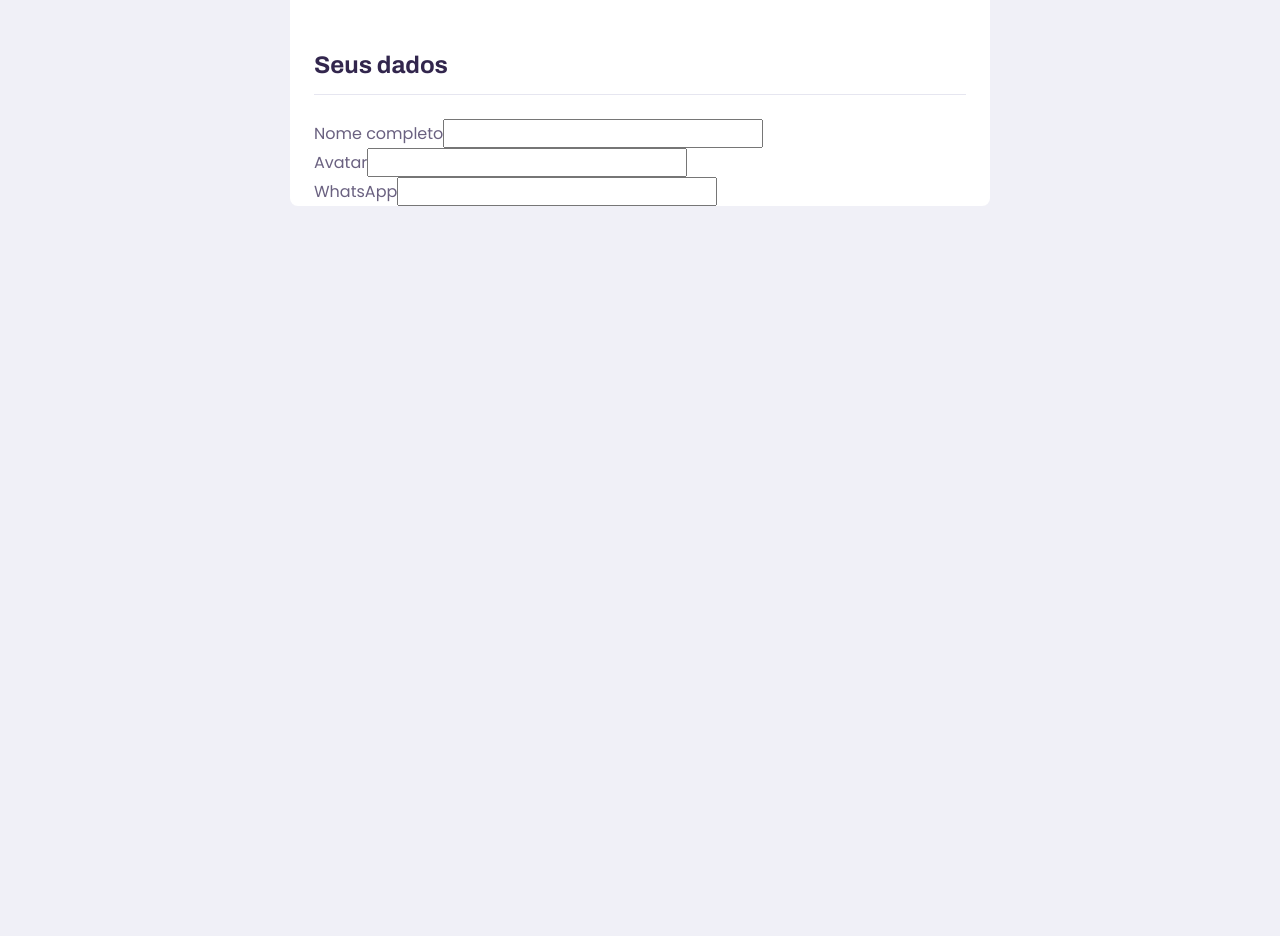
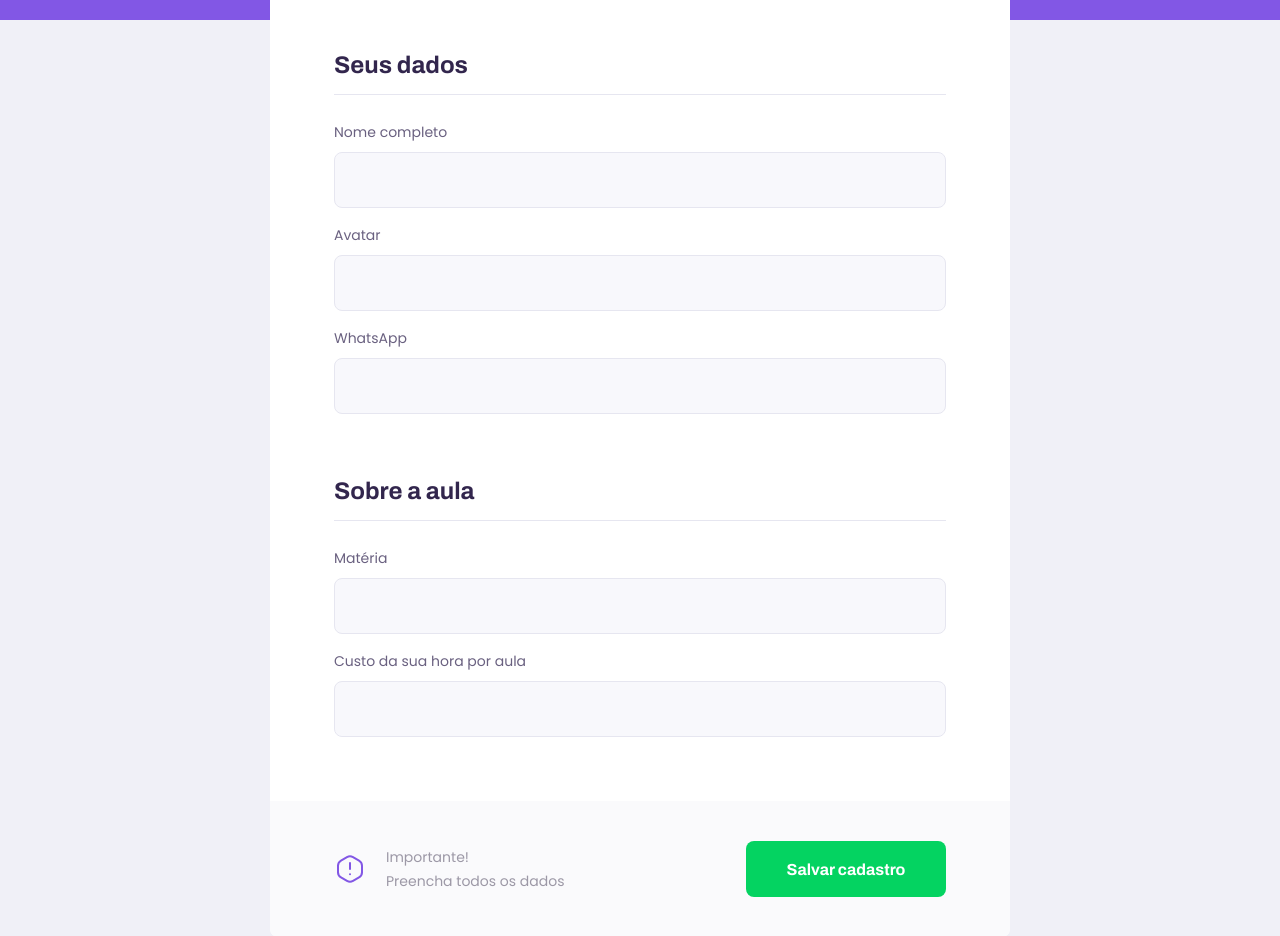
Before and after one commit to MatheusCandido1/web_proffy, a React (Create React App) app: page /give-classes in a window 1280 px wide. Shown: the part 320-1256 px from the top of the page. Before the commit the page ends 800 px from the top, so only its background shows below. Built offline with nearby package versions, Linux system fonts and the light colour scheme.

Commit message:
fix-header-style

```diff
--- a/src/components/Input/index.tsx
+++ b/src/components/Input/index.tsx
@@ -0,0 +1,19 @@
+import React, { InputHTMLAttributes } from 'react';
+
+import './style.css';
+
+interface InputProps extends InputHTMLAttributes<HTMLInputElement>{
+    name: string;
+    label: string;
+}
+
+const  Input: React.FC<InputProps> = ({ label,name, ...rest }) => {
+    return(
+        <div className="input-block">
+            <label htmlFor={name}>{ label }</label>
+            <input type="text" id={name} {...rest} />
+        </div>
+    );
+}
+
+export default Input;
--- a/src/components/Input/style.css
+++ b/src/components/Input/style.css
@@ -0,0 +1,34 @@
+.input-block {
+    position: relative;
+}
+
+.input-block + .input-block {
+    margin-top: 1.4rem;
+}
+
+.input-block label {
+    font-size: 1.4rem;
+}
+
+.input-block input {
+    width: 100%;
+    height: 5.6rem;
+    margin-top: 0.8rem;
+    border-radius: 0.8rem;
+    background: var(--color-input-background);
+    border: 1px solid var(--color-line-in-white);
+    outline: 0;
+    padding: 0 1.6rem;
+    font: 1.6rem Archivo;
+}
+
+.input-block:focus-within::after {
+    width: calc(100% - 3.2rem);
+    height: 2px;
+    content: '';
+    background: var(--color-primary-light);
+    position: absolute;
+    left: 1.6rem;
+    right: 1.6rem;
+    bottom: 0;
+}
--- a/src/components/PageHeader/style.css
+++ b/src/components/PageHeader/style.css
@@ -50,7 +50,7 @@
 }
 
 @media (min-width: 700px){
-    .page-header{
+    .page-header {
         height: 340px;
     }
 
@@ -66,7 +66,7 @@
         display: flex;
         flex-direction: column;
         justify-content: center;
-        align-items: center;
+        align-items: flex-start;
     }
 
     .page-header .header-content strong {
--- a/src/pages/TeacherForm/index.tsx
+++ b/src/pages/TeacherForm/index.tsx
@@ -3,6 +3,9 @@
 import PageHeader from '../../components/PageHeader';
 
 import './style.css'
+import Input from '../../components/Input';
+
+import warningIcon from '../../assets/images/icons/warning.svg'
 
 function TeacherForm() {
     return (
@@ -15,23 +18,27 @@
          <main>
             <fieldset>
                 <legend> Seus dados </legend>
+                <Input name="name" label="Nome completo" />
+                <Input name="avatar" label="Avatar" />
+                <Input name="whatsapp" label="WhatsApp" />
+            </fieldset>
 
-                <div className="input-block">
-                     <label htmlFor="name">Nome completo</label>
-                     <input type="text" id="name"/>
-                 </div>
+            <fieldset>
+                <legend> Sobre a aula </legend>
+                <Input name="subject" label="Matéria" />
+                <Input name="cost" label="Custo da sua hora por aula" />
+            </fieldset>
 
-                 <div className="input-block">
-                     <label htmlFor="avatar">Avatar</label>
-                     <input type="text" id="avatar"/>
-                 </div>
-
-                 <div className="input-block">
-                     <label htmlFor="whatsapp">WhatsApp</label>
-                     <input type="text" id="whatsapp"/>
-                 </div>
-
-            </fieldset>
+            <footer>
+                <p>
+                    <img src={warningIcon} alt="Aviso importante" />
+                    Importante! <br />
+                    Preencha todos os dados
+                </p>
+                <button type="button">
+                    Salvar cadastro
+                </button>
+            </footer>
          </main>
     </div>
     )
--- a/src/pages/TeacherForm/style.css
+++ b/src/pages/TeacherForm/style.css
@@ -37,3 +37,74 @@
     padding-bottom: 1.6rem;
     border-bottom: 1px solid var(--color-line-in-white);
 }
+
+#page-teacher-form main footer {
+    padding: 4rem 2.4rem;
+    background: var(--color-box-footer);
+    border-top: 1px solid var (--color-line-in-white);
+    margin-top: 6.4rem;
+}
+
+#page-teacher-form main footer p {
+    display: flex;
+    align-items: center;
+    justify-content: center;
+    font-size: 1.4rem;
+    line-height: 2.4rem;
+    color: var(--color-text-complement);
+}
+
+#page-teacher-form main footer p img {
+    margin-right: 2rem;
+}
+
+#page-teacher-form main footer button {
+    width: 100%;
+    height: 5.6rem;
+    background-color: var(--color-secondary);
+    color: var(--color-button-text);
+    border: 0;
+    border-radius: 0.8rem;
+    cursor: pointer;
+    font: 700 1.6rem Archivo;
+    display: flex;
+    align-items: center;
+    justify-content: center;
+    text-decoration: none;
+    transition: background-color 0.2s;
+    margin-top: 3.2rem;
+}
+
+#page-teacher-form main footer button:hover {
+    background: var(--color-secondary-dark);
+}
+
+@media (min-width: 700px){
+   #page-teacher-form {
+       max-width: 100vw;
+   }
+
+   #page-teacher-form .page-header .header-content {
+       margin-bottom: 0;
+   }
+
+   #page-teacher-form main fieldset {
+       padding: 0 6.4rem;
+   }
+
+   #page-teacher-form main footer {
+    padding: 4.0rem 6.4rem;
+    display: flex;
+    align-items: center;
+    justify-content: space-between;
+   }
+
+   #page-teacher-form main footer p {
+    justify-content: space-between;
+   }
+
+   #page-teacher-form main footer button {
+    width: 20rem;
+    margin-top: 0;
+   }
+}
--- a/src/pages/TeacherList/index.tsx
+++ b/src/pages/TeacherList/index.tsx
@@ -1,29 +1,20 @@
 import React from 'react';
 
 import PageHeader from '../../components/PageHeader';
+import TeacherItem from '../../components/TeacherItem';
+import Input from '../../components/Input';
 
 import './style.css'
-import TeacherItem from '../../components/TeacherItem';
 
 function TeacherList() {
     return (
         <div id="page-teacher-list" className="container">
             <PageHeader title="Estes são os proffys disponíveis">
              <form id="search-teachers">
-                 <div className="input-block">
-                     <label htmlFor="subject">Matéria</label>
-                     <input type="text" id="subject"/>
-                 </div>
+                 <Input name="subject" label="Matéria" />
+                 <Input name="week_day" label="Dia da semana" />
+                 <Input type="time" name="time" label="Hora" />
 
-                 <div className="input-block">
-                     <label htmlFor="week_day">Dia da semana</label>
-                     <input type="text" id="week_day"/>
-                 </div>
-
-                 <div className="input-block">
-                     <label htmlFor="time">Hora</label>
-                     <input type="text" id="time"/>
-                 </div>
              </form>
             </PageHeader>
             <main>
--- a/src/pages/TeacherList/style.css
+++ b/src/pages/TeacherList/style.css
@@ -11,47 +11,10 @@
     color: var(--color-text-in-primary);
 }
 
-#search-teachers .input-block {
-    position: relative;
-}
-
-#search-teachers .input-block + .input-block {
-    margin-top: 1.4rem;
-}
-
-#search-teachers .input-block label {
-    font-size: 1.4rem;
-}
-
-#search-teachers .input-block input {
-    width: 100%;
-    height: 5.6rem;
-    margin-top: 0.8rem;
-    border-radius: 0.8rem;
-    background: var(--color-input-background);
-    border: 1px solid var(--color-line-in-white);
-    outline: 0;
-    padding: 0 1.6rem;
-    font: 1.6rem Archivo;
-}
-
-#search-teachers .input-block:focus-within::after {
-    width: calc(100% - 3.2rem);
-    height: 2px;
-    content: '';
-    background: var(--color-primary-light);
-    position: absolute;
-    left: 1.6rem;
-    right: 1.6rem;
-    bottom: 0;
-}
-
 #page-teacher-list main {
     margin: 3.2rem auto;
     width: 90%;
 }
-
-
 
 @media (min-width: 700px){
     #page-teacher-list {
```
